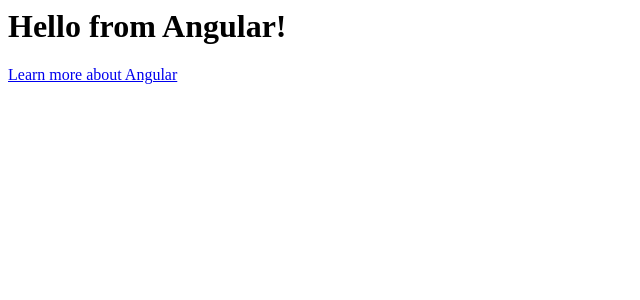
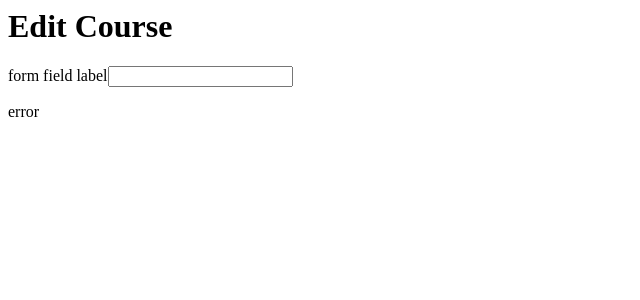
Before and after one commit to anhvupt/angular-custom-input-field, an Angular app: page /courses/details in a window 1280 px wide. Shown: the top 300 px of the page, without its empty margins (0-640 px from the left). Built offline with nearby package versions, Linux system fonts and the light colour scheme.

Commit message:
2 files modified, 2 added

```diff
--- /dev/null
+++ b/src/form-field/form-field.component.ts
@@ -0,0 +1,14 @@
+import { Component } from '@angular/core';
+
+@Component({
+  standalone: true,
+  selector: '[appFormField]',
+  template: `
+    <label>form field label</label>
+    <input type="text" />
+    <p>error</p>
+  `,
+})
+export class FormFieldComponent {
+  constructor() {}
+}
--- a/src/main.ts
+++ b/src/main.ts
@@ -2,20 +2,30 @@
 import { Component } from '@angular/core';
 import { CommonModule } from '@angular/common';
 import { bootstrapApplication } from '@angular/platform-browser';
+import { provideRouter, RouterOutlet } from '@angular/router';
+import { CourseEditPageComponent } from './pages/course-edit-page/course-edit-page.component';
 
 @Component({
   selector: 'my-app',
   standalone: true,
-  imports: [CommonModule],
+  imports: [CommonModule, RouterOutlet],
   template: `
-    <h1>Hello from {{name}}!</h1>
-    <a target="_blank" href="https://angular.io/start">
-      Learn more about Angular
-    </a>
+    <h1>Edit Course</h1>
+    <router-outlet />
   `,
 })
 export class App {
   name = 'Angular';
 }
 
-bootstrapApplication(App);
+bootstrapApplication(App, {
+  providers: [
+    provideRouter([
+      { path: '', redirectTo: 'courses/details', pathMatch: 'full' },
+      {
+        path: 'courses',
+        children: [{ path: 'details', component: CourseEditPageComponent }],
+      },
+    ]),
+  ],
+});
--- /dev/null
+++ b/src/pages/course-edit-page/course-edit-page.component.html
@@ -0,0 +1,3 @@
+<form action="">
+  <div [appFormField]></div>
+</form>
--- a/src/pages/course-edit-page/course-edit-page.component.ts
+++ b/src/pages/course-edit-page/course-edit-page.component.ts
@@ -1,7 +1,10 @@
+import { CommonModule } from '@angular/common';
 import { Component, OnInit } from '@angular/core';
+import { FormFieldComponent } from '../../form-field/form-field.component';
 
 @Component({
   standalone: true,
+  imports: [FormFieldComponent, CommonModule],
   selector: 'app-course-edit-page',
   templateUrl: './course-edit-page.component.html',
   styleUrls: ['./course-edit-page.component.css'],
```
